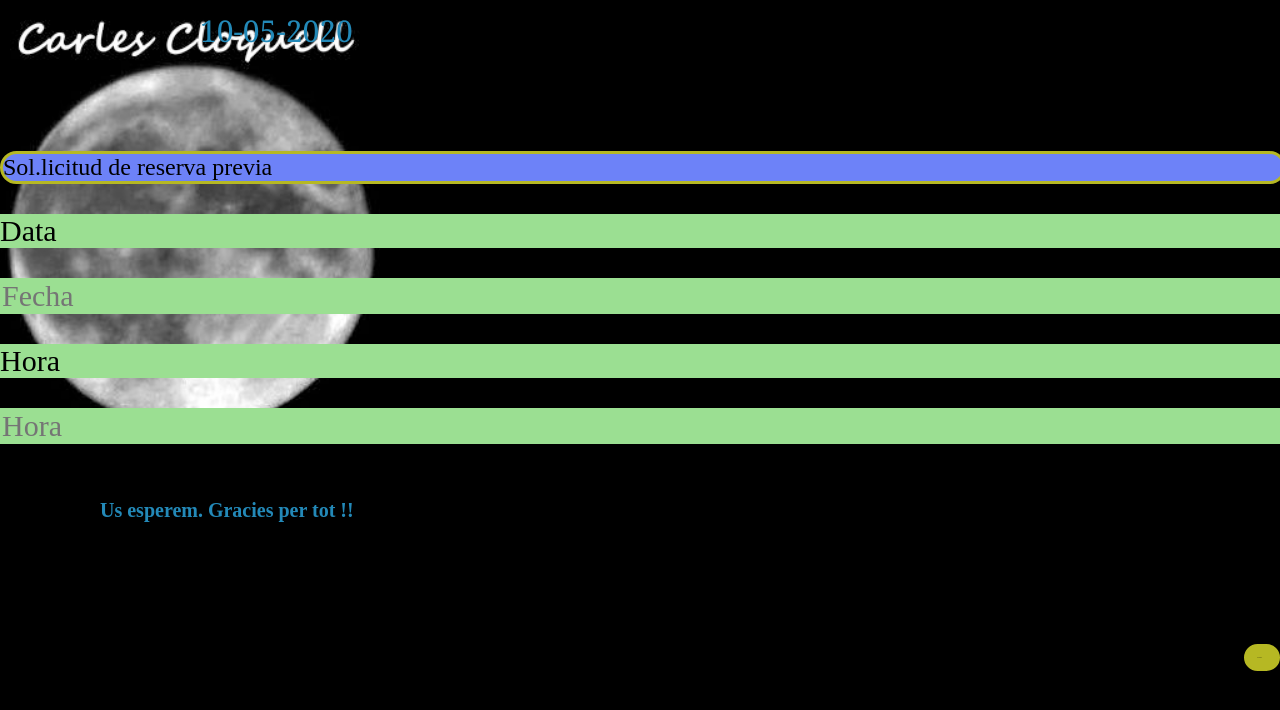
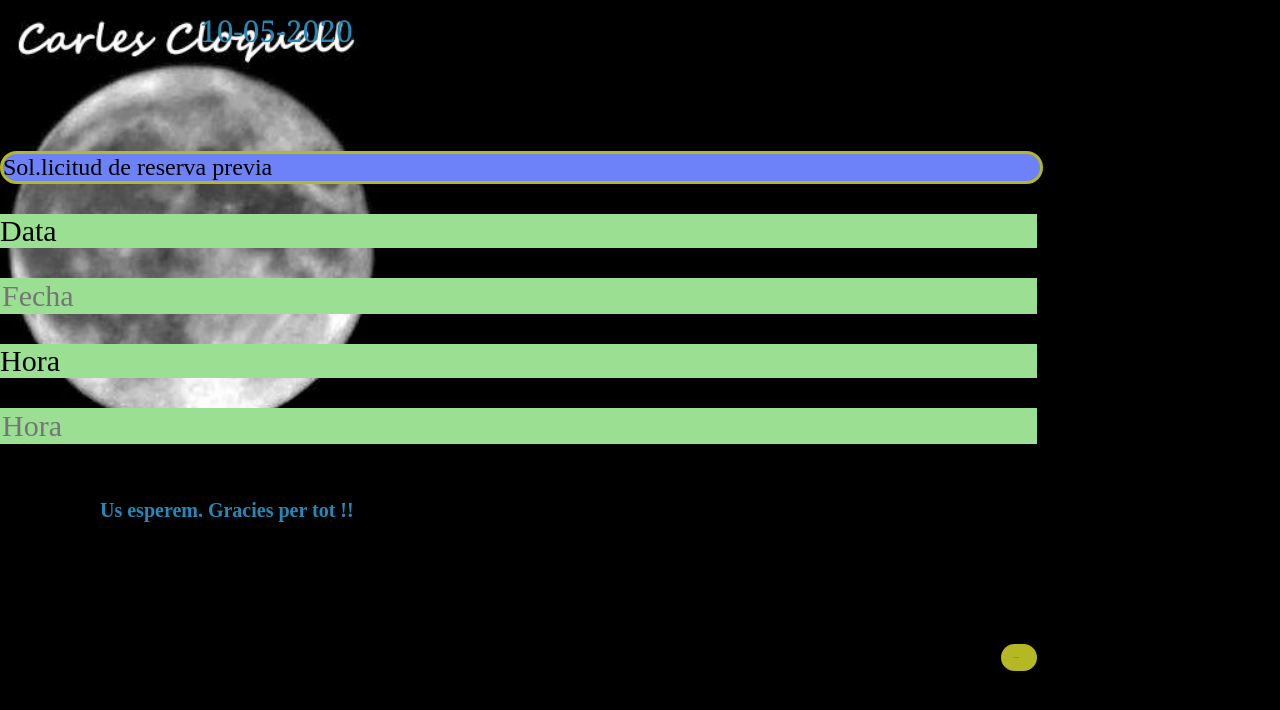
Before and after one commit to Shiverazul/citaprevia, a website built with webpack: page src/index.html in a window 1280 px wide. Built offline with nearby package versions, Linux system fonts and the light colour scheme.

Commit message:
90% Pantalla

```diff
--- a/src/scss/style.scss
+++ b/src/scss/style.scss
@@ -1,7 +1,7 @@
 html,body{
     margin:0;
-    height:100%;
-    width: 100%;
+    height:90%;
+    width: 90%;
 }
 body{
 //        background-color:black;
```
Also changed, not shown: dist/index.css.
